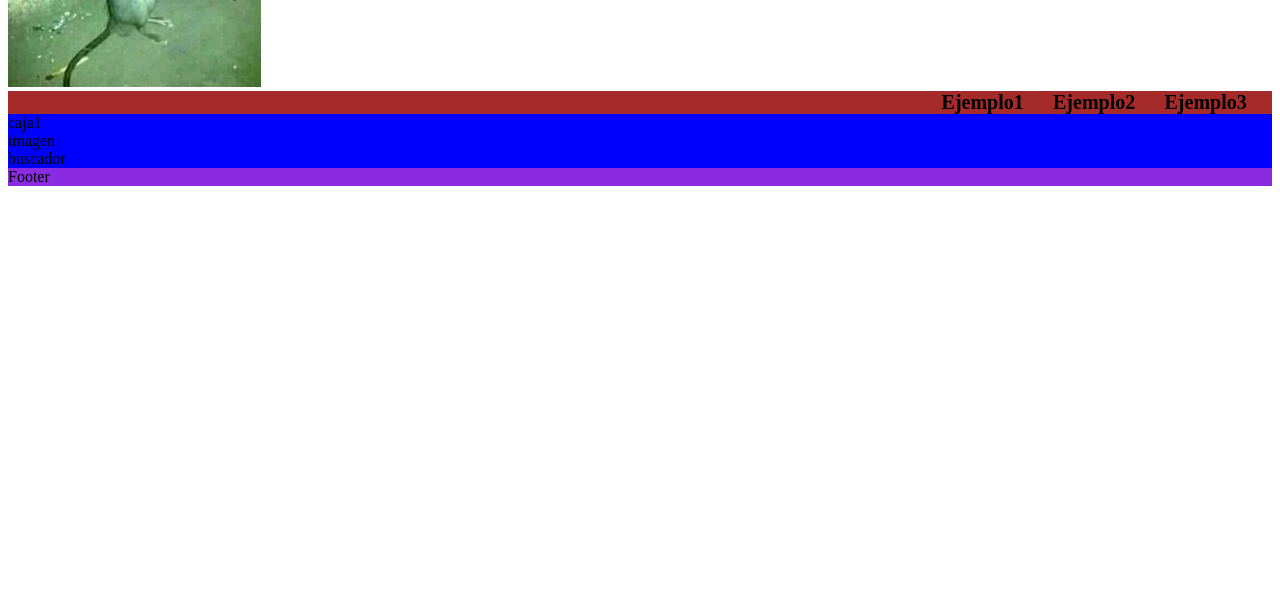
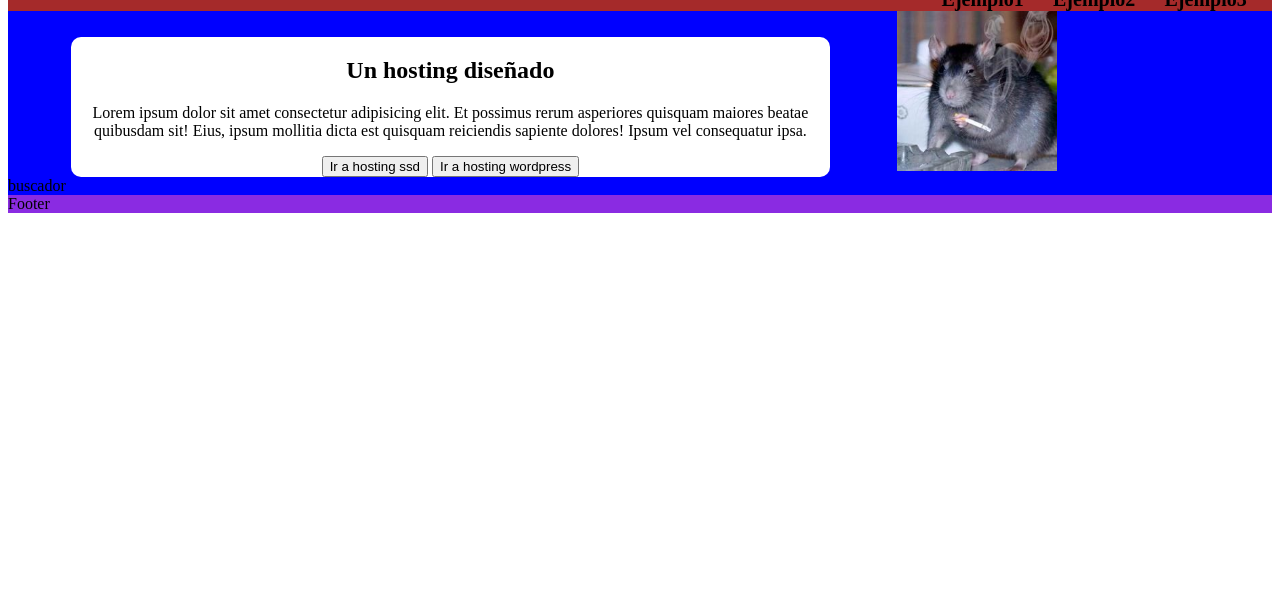
Before and after one commit to Jheremmy/Melon_Demon, a plain HTML site: page index.html in a window 1280 px wide. Shown: the part 192-800 px from the top of the page. Drawn offline with Linux system fonts and the light colour scheme.

Commit message:
agregacion de imagenes

```diff
--- a/assets/css/estilo1.css
+++ b/assets/css/estilo1.css
@@ -32,6 +32,19 @@ nav{
 nav a{
     text-decoration: none;
 }
-section{
+#sesion1{
     background-color:blue ;
 }
+#cajitaBlanca{
+    margin-left: 5%;
+    background-color: white;
+    width: 60%;
+    display: inline-block;
+    text-align: center;
+    border-radius: 10px;
+}
+#divImg{
+    width: 25%;
+    display: inline;
+    margin-left: 5%;
+}
--- a/index.html
+++ b/index.html
@@ -16,7 +16,7 @@
             </nav>
         </div>
         <div>
-            <img src="assets/img/QO3nNrWi_400x400.jpg" width="20%">
+            <img src="assets/img/QO3nNrWi_400x400.jpg" width="811px" height="150px">
         </div>
         <div id="div2">
             <nav id="nav2">
@@ -29,8 +29,15 @@
     <main>
         <section id="sesion1">
             <div>
-                <div>caja1</div>
-                <div>imagen</div>
+                <div id="cajitaBlanca">
+                    <h1>Un hosting diseñado</h1>
+                    <p>Lorem ipsum dolor sit amet consectetur adipisicing elit. Et possimus rerum asperiores quisquam maiores beatae quibusdam sit! Eius, ipsum mollitia dicta est quisquam reiciendis sapiente dolores! Ipsum vel consequatur ipsa.</p>
+                    <button>Ir a hosting ssd</button>
+                    <button>Ir a hosting wordpress</button>
+                </div>
+                <div id="divImg">
+                    <img src="assets/img/mJE3UA0e_400x400.jpg" height="160px">
+                </div>
             </div>
             <div>
                 buscador
```
Also changed, not shown: assets/img/mJE3UA0e_400x400.jpg (added).
